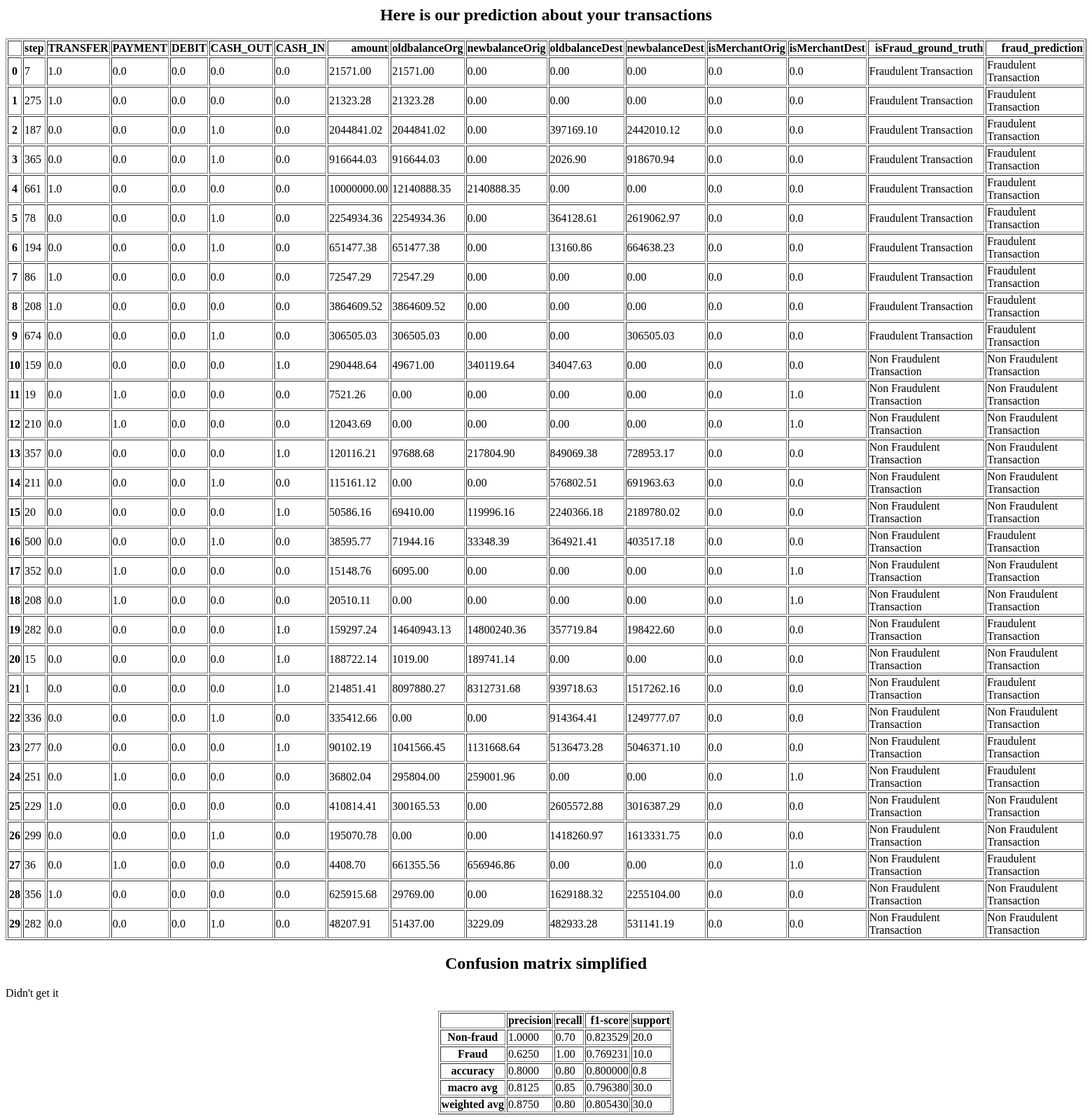
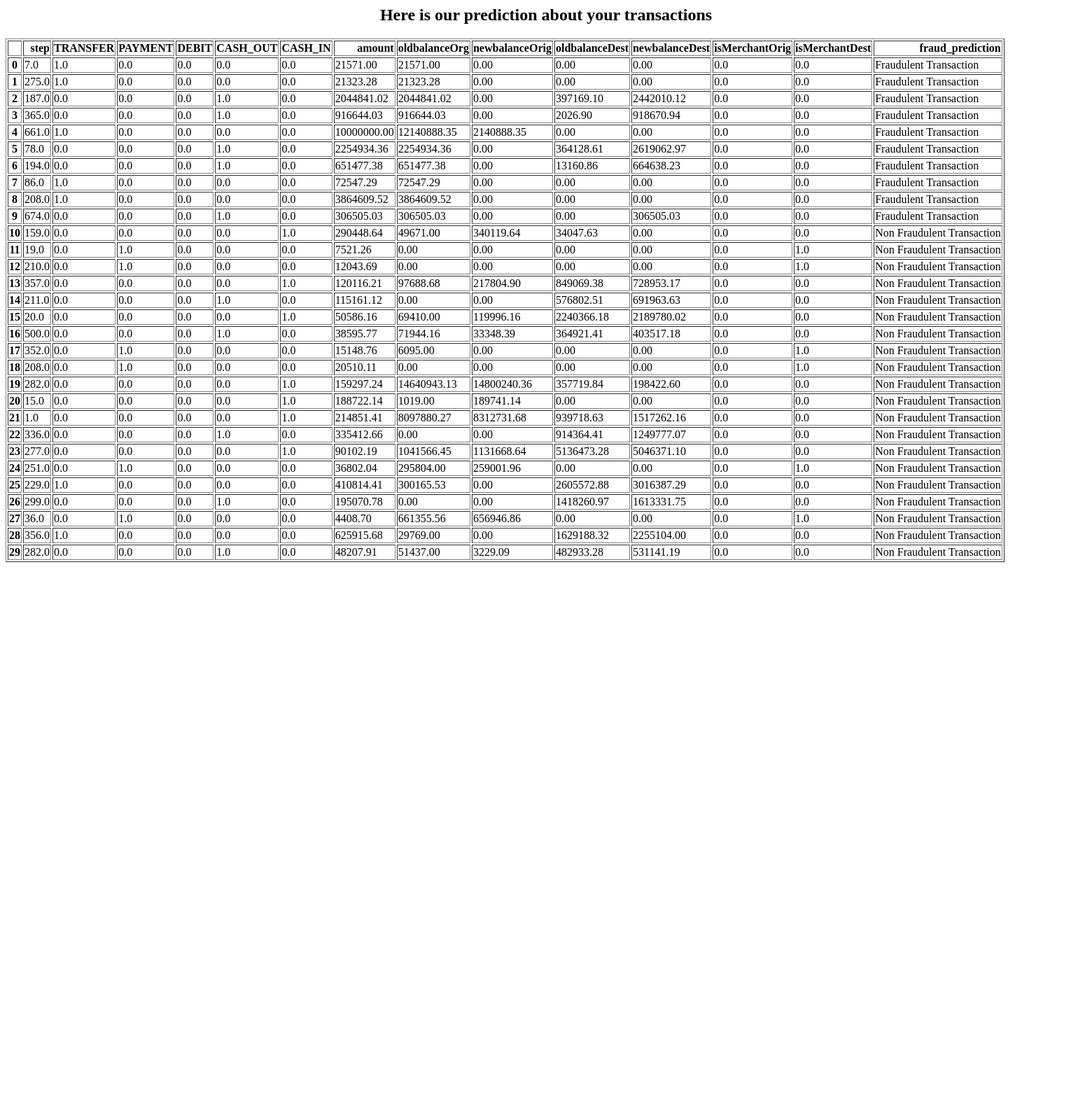
Before and after one commit to gMorshed/fraudDetection, a Django app: template ml_final_project/templates/result.html in a window 1560 px wide. Shown: the whole page at 70% size. After the commit the page ends 803 px from the top, so only its background shows below. Run offline with Django 3.2, Linux system fonts and the light colour scheme; the template is opened without the code that fills it, so the values that code supplies are empty.

Commit message:
integrated Feed forward neural net and deleted ground truth and related metrics from website, all good to go

```diff
--- a/ml_final_project/templates/profile_upload.html
+++ b/ml_final_project/templates/profile_upload.html
@@ -32,13 +32,16 @@
         <option value="SVM">Support vector machine</option>
         <option value="Random forest">Random Forest</option>
         <option value="Self Organizing Map">Self Organizing Map</option>
+        <option value="Feed Forward Neural Net">Feed Forward Neural Net</option>
     </select><br><br>
 <div class="form-group">
-    <div class="col-md-3 col-sm-3 col-xs-12 col-md-offset-3" style="margin-bottom:10px;">
+    <div class="col-md-3 col-sm-3 col-xs-12 col-md-offset-3" style="margin-bottom:10px;"><br><br>
          <button class="btn btn-primary"> <span class="glyphicon glyphicon-upload" style="margin-right:5px;"></span>Upload </button>
     </div>
 </div>
 
+    <div style="font-size: xx-large"></div>
+
 </form>
 </body>
 </html>
--- a/ml_final_project/templates/result.html
+++ b/ml_final_project/templates/result.html
@@ -4,15 +4,4 @@
         {{ model_name }}
         {% endif %}</h2>
 {% include 'table.html' %}
-<h2 style="text-align: center">Confusion matrix simplified</h2>
-{% if matrix_result %}
-   {% for value in matrix_result %}
-        <h3 style="text-align: center" >{{ value }}</h3>
-         {% endfor %}
-     {% else %}
-        <p>Didn't get it</p>
-        {% endif %}
-
-<div style="margin-left: 40%">
-{% include 'report.html' %}
     </div>
--- a/ml_final_project/templates/table.html
+++ b/ml_final_project/templates/table.html
@@ -15,14 +15,13 @@
       <th>newbalanceDest</th>
       <th>isMerchantOrig</th>
       <th>isMerchantDest</th>
-      <th>isFraud_ground_truth</th>
       <th>fraud_prediction</th>
     </tr>
   </thead>
   <tbody>
     <tr>
       <th>0</th>
-      <td>7</td>
+      <td>7.0</td>
       <td>1.0</td>
       <td>0.0</td>
       <td>0.0</td>
@@ -36,11 +35,10 @@
       <td>0.0</td>
       <td>0.0</td>
       <td>Fraudulent Transaction</td>
-      <td>Fraudulent Transaction</td>
     </tr>
     <tr>
       <th>1</th>
-      <td>275</td>
+      <td>275.0</td>
       <td>1.0</td>
       <td>0.0</td>
       <td>0.0</td>
@@ -54,11 +52,10 @@
       <td>0.0</td>
       <td>0.0</td>
       <td>Fraudulent Transaction</td>
-      <td>Fraudulent Transaction</td>
     </tr>
     <tr>
       <th>2</th>
-      <td>187</td>
+      <td>187.0</td>
       <td>0.0</td>
       <td>0.0</td>
       <td>0.0</td>
@@ -72,11 +69,10 @@
       <td>0.0</td>
       <td>0.0</td>
       <td>Fraudulent Transaction</td>
-      <td>Fraudulent Transaction</td>
     </tr>
     <tr>
       <th>3</th>
-      <td>365</td>
+      <td>365.0</td>
       <td>0.0</td>
       <td>0.0</td>
       <td>0.0</td>
@@ -90,11 +86,10 @@
       <td>0.0</td>
       <td>0.0</td>
       <td>Fraudulent Transaction</td>
-      <td>Fraudulent Transaction</td>
     </tr>
     <tr>
       <th>4</th>
-      <td>661</td>
+      <td>661.0</td>
       <td>1.0</td>
       <td>0.0</td>
       <td>0.0</td>
@@ -108,11 +103,10 @@
       <td>0.0</td>
       <td>0.0</td>
       <td>Fraudulent Transaction</td>
-      <td>Fraudulent Transaction</td>
     </tr>
     <tr>
       <th>5</th>
-      <td>78</td>
+      <td>78.0</td>
       <td>0.0</td>
       <td>0.0</td>
       <td>0.0</td>
@@ -126,11 +120,10 @@
       <td>0.0</td>
       <td>0.0</td>
       <td>Fraudulent Transaction</td>
-      <td>Fraudulent Transaction</td>
     </tr>
     <tr>
       <th>6</th>
-      <td>194</td>
+      <td>194.0</td>
       <td>0.0</td>
       <td>0.0</td>
       <td>0.0</td>
@@ -144,11 +137,10 @@
       <td>0.0</td>
       <td>0.0</td>
       <td>Fraudulent Transaction</td>
-      <td>Fraudulent Transaction</td>
     </tr>
     <tr>
       <th>7</th>
-      <td>86</td>
+      <td>86.0</td>
       <td>1.0</td>
       <td>0.0</td>
       <td>0.0</td>
@@ -162,11 +154,10 @@
       <td>0.0</td>
       <td>0.0</td>
       <td>Fraudulent Transaction</td>
-      <td>Fraudulent Transaction</td>
     </tr>
     <tr>
       <th>8</th>
-      <td>208</td>
+      <td>208.0</td>
       <td>1.0</td>
       <td>0.0</td>
       <td>0.0</td>
@@ -180,11 +171,10 @@
       <td>0.0</td>
       <td>0.0</td>
       <td>Fraudulent Transaction</td>
-      <td>Fraudulent Transaction</td>
     </tr>
     <tr>
       <th>9</th>
-      <td>674</td>
+      <td>674.0</td>
       <td>0.0</td>
       <td>0.0</td>
       <td>0.0</td>
@@ -198,11 +188,10 @@
       <td>0.0</td>
       <td>0.0</td>
       <td>Fraudulent Transaction</td>
-      <td>Fraudulent Transaction</td>
     </tr>
     <tr>
       <th>10</th>
-      <td>159</td>
+      <td>159.0</td>
       <td>0.0</td>
       <td>0.0</td>
       <td>0.0</td>
@@ -216,11 +205,10 @@
       <td>0.0</td>
       <td>0.0</td>
       <td>Non Fraudulent Transaction</td>
-      <td>Non Fraudulent Transaction</td>
     </tr>
     <tr>
       <th>11</th>
-      <td>19</td>
+      <td>19.0</td>
       <td>0.0</td>
       <td>1.0</td>
       <td>0.0</td>
@@ -234,11 +222,10 @@
       <td>0.0</td>
       <td>1.0</td>
       <td>Non Fraudulent Transaction</td>
-      <td>Non Fraudulent Transaction</td>
     </tr>
     <tr>
       <th>12</th>
-      <td>210</td>
+      <td>210.0</td>
       <td>0.0</td>
       <td>1.0</td>
       <td>0.0</td>
@@ -252,11 +239,10 @@
       <td>0.0</td>
       <td>1.0</td>
       <td>Non Fraudulent Transaction</td>
-      <td>Non Fraudulent Transaction</td>
     </tr>
     <tr>
       <th>13</th>
-      <td>357</td>
+      <td>357.0</td>
       <td>0.0</td>
       <td>0.0</td>
       <td>0.0</td>
@@ -270,11 +256,10 @@
       <td>0.0</td>
       <td>0.0</td>
       <td>Non Fraudulent Transaction</td>
-      <td>Non Fraudulent Transaction</td>
     </tr>
     <tr>
       <th>14</th>
-      <td>211</td>
+      <td>211.0</td>
       <td>0.0</td>
       <td>0.0</td>
       <td>0.0</td>
@@ -288,11 +273,10 @@
       <td>0.0</td>
       <td>0.0</td>
       <td>Non Fraudulent Transaction</td>
-      <td>Non Fraudulent Transaction</td>
     </tr>
     <tr>
       <th>15</th>
-      <td>20</td>
+      <td>20.0</td>
       <td>0.0</td>
       <td>0.0</td>
       <td>0.0</td>
@@ -306,11 +290,10 @@
       <td>0.0</td>
       <td>0.0</td>
       <td>Non Fraudulent Transaction</td>
-      <td>Non Fraudulent Transaction</td>
     </tr>
     <tr>
       <th>16</th>
-      <td>500</td>
+      <td>500.0</td>
       <td>0.0</td>
       <td>0.0</td>
       <td>0.0</td>
@@ -324,11 +307,10 @@
       <td>0.0</td>
       <td>0.0</td>
       <td>Non Fraudulent Transaction</td>
-      <td>Fraudulent Transaction</td>
     </tr>
     <tr>
       <th>17</th>
-      <td>352</td>
+      <td>352.0</td>
       <td>0.0</td>
       <td>1.0</td>
       <td>0.0</td>
@@ -342,11 +324,10 @@
       <td>0.0</td>
       <td>1.0</td>
       <td>Non Fraudulent Transaction</td>
-      <td>Non Fraudulent Transaction</td>
     </tr>
     <tr>
       <th>18</th>
-      <td>208</td>
+      <td>208.0</td>
       <td>0.0</td>
       <td>1.0</td>
       <td>0.0</td>
@@ -360,11 +341,10 @@
       <td>0.0</td>
       <td>1.0</td>
       <td>Non Fraudulent Transaction</td>
-      <td>Non Fraudulent Transaction</td>
     </tr>
     <tr>
       <th>19</th>
-      <td>282</td>
+      <td>282.0</td>
       <td>0.0</td>
       <td>0.0</td>
       <td>0.0</td>
@@ -378,11 +358,10 @@
       <td>0.0</td>
       <td>0.0</td>
       <td>Non Fraudulent Transaction</td>
-      <td>Fraudulent Transaction</td>
     </tr>
     <tr>
       <th>20</th>
-      <td>15</td>
+      <td>15.0</td>
       <td>0.0</td>
       <td>0.0</td>
       <td>0.0</td>
@@ -396,11 +375,10 @@
       <td>0.0</td>
       <td>0.0</td>
       <td>Non Fraudulent Transaction</td>
-      <td>Non Fraudulent Transaction</td>
     </tr>
     <tr>
       <th>21</th>
-      <td>1</td>
+      <td>1.0</td>
       <td>0.0</td>
       <td>0.0</td>
       <td>0.0</td>
@@ -414,11 +392,10 @@
       <td>0.0</td>
       <td>0.0</td>
       <td>Non Fraudulent Transaction</td>
-      <td>Fraudulent Transaction</td>
     </tr>
     <tr>
       <th>22</th>
-      <td>336</td>
+      <td>336.0</td>
       <td>0.0</td>
       <td>0.0</td>
       <td>0.0</td>
@@ -432,11 +409,10 @@
       <td>0.0</td>
       <td>0.0</td>
       <td>Non Fraudulent Transaction</td>
-      <td>Non Fraudulent Transaction</td>
     </tr>
     <tr>
       <th>23</th>
-      <td>277</td>
+      <td>277.0</td>
       <td>0.0</td>
       <td>0.0</td>
       <td>0.0</td>
@@ -450,11 +426,10 @@
       <td>0.0</td>
       <td>0.0</td>
       <td>Non Fraudulent Transaction</td>
-      <td>Fraudulent Transaction</td>
     </tr>
     <tr>
       <th>24</th>
-      <td>251</td>
+      <td>251.0</td>
       <td>0.0</td>
       <td>1.0</td>
       <td>0.0</td>
@@ -468,11 +443,10 @@
       <td>0.0</td>
       <td>1.0</td>
       <td>Non Fraudulent Transaction</td>
-      <td>Fraudulent Transaction</td>
     </tr>
     <tr>
       <th>25</th>
-      <td>229</td>
+      <td>229.0</td>
       <td>1.0</td>
       <td>0.0</td>
       <td>0.0</td>
@@ -486,11 +460,10 @@
       <td>0.0</td>
       <td>0.0</td>
       <td>Non Fraudulent Transaction</td>
-      <td>Non Fraudulent Transaction</td>
     </tr>
     <tr>
       <th>26</th>
-      <td>299</td>
+      <td>299.0</td>
       <td>0.0</td>
       <td>0.0</td>
       <td>0.0</td>
@@ -504,11 +477,10 @@
       <td>0.0</td>
       <td>0.0</td>
       <td>Non Fraudulent Transaction</td>
-      <td>Non Fraudulent Transaction</td>
     </tr>
     <tr>
       <th>27</th>
-      <td>36</td>
+      <td>36.0</td>
       <td>0.0</td>
       <td>1.0</td>
       <td>0.0</td>
@@ -522,11 +494,10 @@
       <td>0.0</td>
       <td>1.0</td>
       <td>Non Fraudulent Transaction</td>
-      <td>Fraudulent Transaction</td>
     </tr>
     <tr>
       <th>28</th>
-      <td>356</td>
+      <td>356.0</td>
       <td>1.0</td>
       <td>0.0</td>
       <td>0.0</td>
@@ -540,11 +511,10 @@
       <td>0.0</td>
       <td>0.0</td>
       <td>Non Fraudulent Transaction</td>
-      <td>Non Fraudulent Transaction</td>
     </tr>
     <tr>
       <th>29</th>
-      <td>282</td>
+      <td>282.0</td>
       <td>0.0</td>
       <td>0.0</td>
       <td>0.0</td>
@@ -558,7 +528,6 @@
       <td>0.0</td>
       <td>0.0</td>
       <td>Non Fraudulent Transaction</td>
-      <td>Non Fraudulent Transaction</td>
     </tr>
   </tbody>
 </table>
```
Also changed, not shown: ml_final_project/detect_fraud/views.py (+30 -39 lines), transection_to_test_w.csv (added, +31 -0 lines), transection_to_test_w_ground_truth.csv (deleted, +0 -31 lines), 1 other file.
